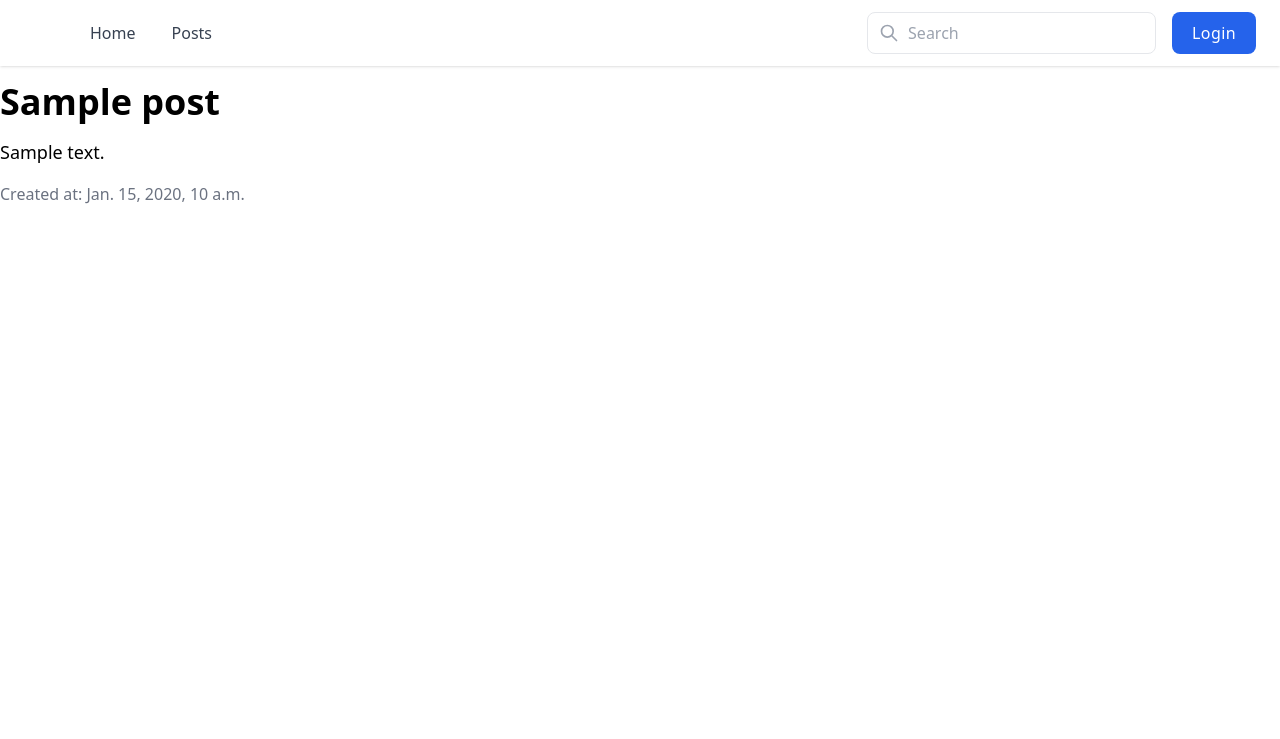
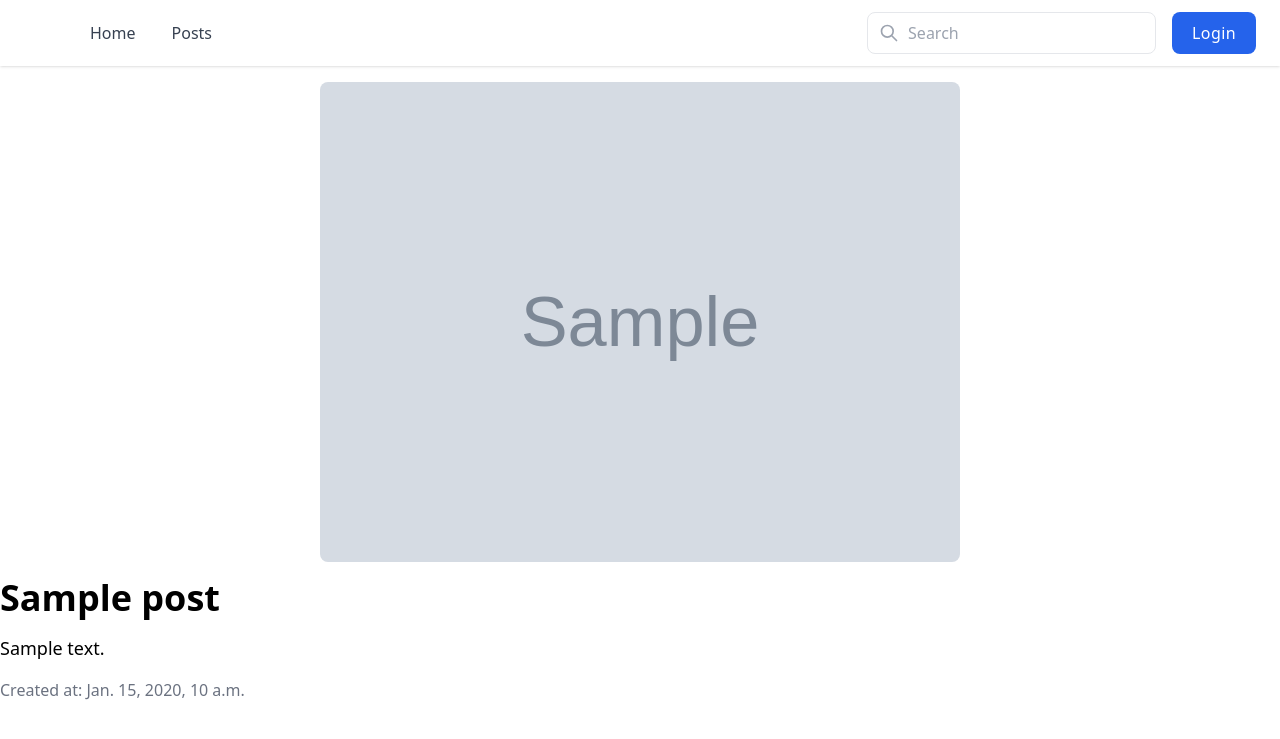
Before and after one commit to vrainz1999/note-app, a Django app: a page that uses mynote/posts/templates/posts/post_detail.html in a window 1280 px wide. Shown: the top 739 px of the page. Run offline with Django 5.2, Linux system fonts and the light colour scheme; tables that the repository leaves empty hold one stand-in row (values such as "Sample post"); grey boxes marked "Sample" are stand-in pictures; some libraries are stand-ins or nearby versions.

Commit message:
add image in post detail

```diff
--- a/mynote/posts/templates/posts/post_detail.html
+++ b/mynote/posts/templates/posts/post_detail.html
@@ -1,11 +1,13 @@
 {% extends 'layout.html' %}
 
 {% block title %}
-    <title class="text-2xl font-bold">{{ post.title }}</title>
+<title class="text-2xl font-bold">{{ post.title }}</title>
 {% endblock %}
 
 {% block content %}
-    <h1 class="text-4xl font-bold mb-4">{{ post.title }}</h1>
-    <p class="text-lg mb-4">{{ post.content }}</p>
-    <p class="text-gray-500">Created at: {{ post.created_at }}</p>
+<img src="{{ post.image.url }}" alt="{{ post.title }}" class="rounded-lg mb-4 w-2/4 mx-auto" />
+
+<h1 class="text-4xl font-bold mb-4">{{ post.title }}</h1>
+<p class="text-lg mb-4">{{ post.content }}</p>
+<p class="text-gray-500">Created at: {{ post.created_at }}</p>
 {% endblock %}
```
